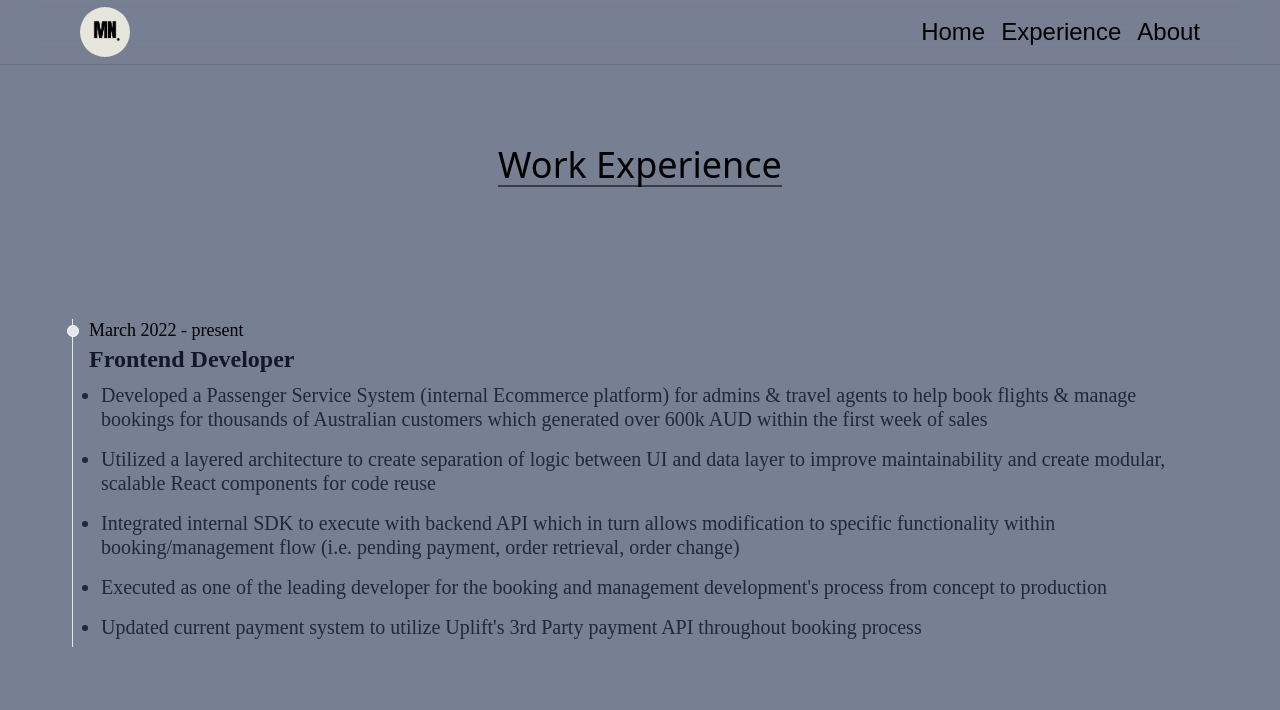
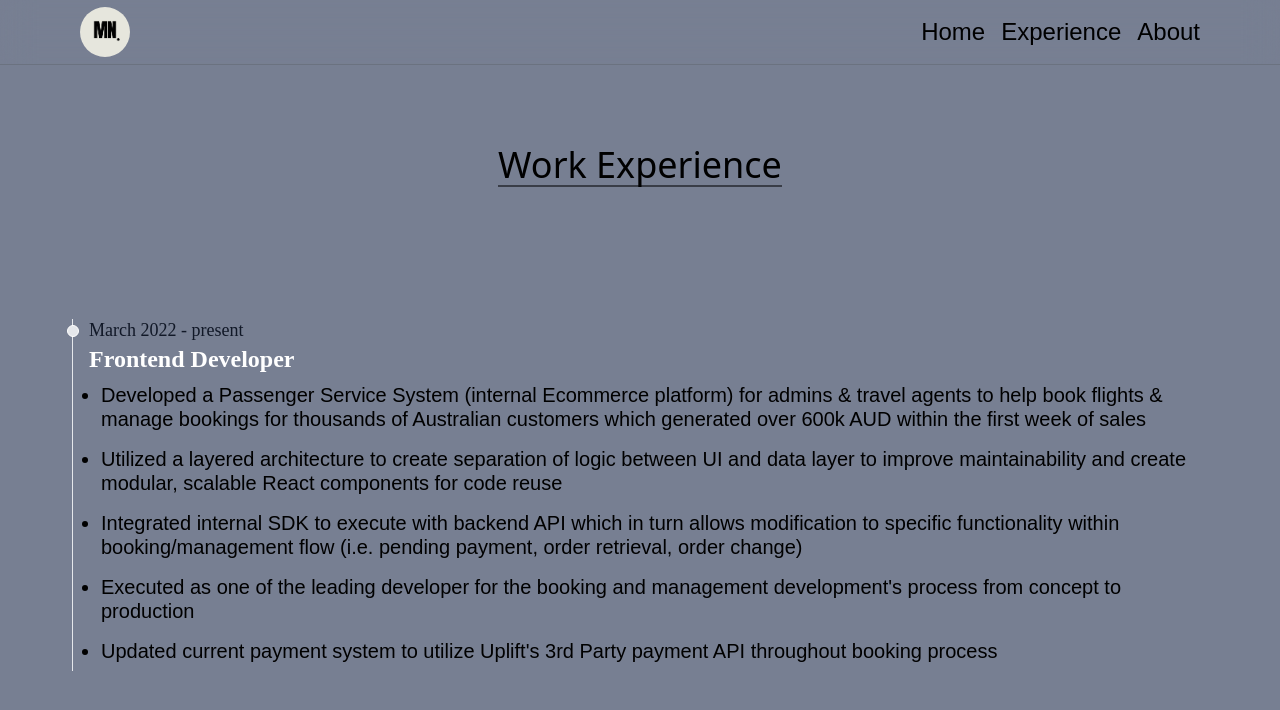
Before and after one commit to coosey/portfolio, a React (Create React App) app in the folder my-app/: page /experience in a window 1280 px wide. Shown: the top 710 px of the page. Built offline with nearby package versions, Linux system fonts and the light colour scheme.

Commit message:
edited experiences component

```diff
--- a/my-app/src/components/footer/index.jsx
+++ b/my-app/src/components/footer/index.jsx
@@ -1,7 +1,7 @@
 
 export const Footer = () => {
   return (
-    <footer className="bg-primary m-auto text-white text-center p-6 h-[10%]">
+    <footer className="bg-primary m-auto text-white text-center p-6 h-full">
       <span>Matthew Nguyen © 2023 | all rights reserved</span>
     </footer>
   )
--- a/my-app/src/components/navbar/index.jsx
+++ b/my-app/src/components/navbar/index.jsx
@@ -6,7 +6,6 @@ export const NavBar = () => {
     <nav className="sticky top-0 z-10 text-3xl backdrop-filter backdrop-blur-lg bg-opacity-30 border-b border-gray-500 firefox:bg-opacity-90">
       <div className="xs:max-w-5xl md:w-[90%] mx-auto px-4">
         <div className="flex items-center justify-between h-16 text-black">
-          {/* <span className="text-3xl shrink-0 font-satoshi font-bold">Matthew Nguyen</span> */}
           <img alt="My initials" className="w-[50px] h-[50px] rounded-full bg-primary" src={require("../../assets/images/mn.png")} />
           <ul className="font-rale font-light md:text-2xl space-x-4 hidden md:flex">
             <li>
--- a/my-app/src/components/project/index.jsx
+++ b/my-app/src/components/project/index.jsx
@@ -7,7 +7,7 @@ import { DATA } from '../../data/experience';
 export const Project = () => {
   return (
     <div className="mx-auto flex flex-col pt-20 pb-20">
-      <SectionTitle title="Experiences" />
+      <SectionTitle title="Production Experiences" />
       <div>
         {DATA?.experience?.map?.((project) => (
           <Card
--- a/my-app/src/components/timeline/index.jsx
+++ b/my-app/src/components/timeline/index.jsx
@@ -4,9 +4,9 @@ export const Timeline = () => {
       <ol class="relative border-l border-gray-200 dark:border-gray-700">
         <li class="ml-4">
           <div class="absolute w-3 h-3 bg-gray-200 rounded-full mt-1.5 -left-1.5 border border-white"></div>
-          <time class="mb-1 text-lg font-normal leading-none text-black">March 2022 - present</time>
-          <h3 class="text-2xl font-semibold text-gray-900">Frontend Developer</h3>
-          <ul className="mx-3 leading-6 list-disc font-medium text-left text-xl text-gray-800">
+          <time class="mb-1 text-lg font-montserrat leading-none text-gray-900">March 2022 - present</time>
+          <h3 class="text-2xl font-semibold text-white">Frontend Developer</h3>
+          <ul className="mx-3 leading-6 list-disc font-rale font-light text-left text-xl text-black">
             <li className="py-2">
               Developed a Passenger Service System (internal Ecommerce platform) for admins & travel agents to help book flights & manage
               bookings for thousands of Australian customers which generated over 600k AUD within the first week of sales
--- a/my-app/src/pages/About/index.jsx
+++ b/my-app/src/pages/About/index.jsx
@@ -3,7 +3,6 @@ import {
 } from '../../components/index';
 
 const About = () => {
-
   return (
     <div className="container m-auto">
       <Hero socialIcons={true} />
```
